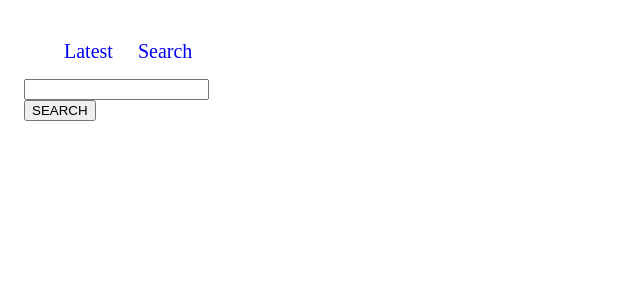
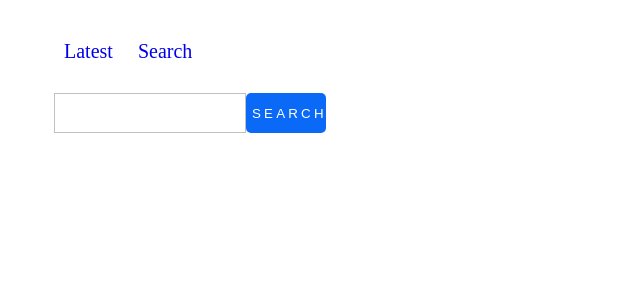
Before and after one commit to joshxcho/se-code-challenge, a React (Create React App) app: page /search in a window 1280 px wide. Shown: the top 300 px of the page, without its empty margins (0-640 px from the left). Built offline with nearby package versions, Linux system fonts and the light colour scheme.

Commit message:
Add css styling to SearchPage

```diff
--- /dev/null
+++ b/src/SearchPage/SearchPage.css
@@ -0,0 +1,34 @@
+.search-container {
+  display: flex;
+  flex-direction: row;
+  margin: 30px;
+}
+
+.searchInput {
+  padding: 5px;
+  height: 40px;
+  width: 12rem;
+  border-style: none;
+  font-size: 16px;
+  border: 1px solid rgb(192, 192, 192);
+}
+
+.searchSubmit {
+  height: 40px;
+  width: 5rem;
+  border-radius: 5px;
+  color: #fff;
+  background-color: #0b69f7;
+  border: none;
+  letter-spacing: 0.2rem;
+  transition: 0.3s opacity ease;
+  cursor: pointer;
+}
+
+.searchSubmit:hover {
+  opacity: 0.9;
+}
+
+.searchImage {
+  margin: 20px;
+}
--- a/src/SearchPage/SearchPage.js
+++ b/src/SearchPage/SearchPage.js
@@ -1,5 +1,7 @@
 import React, { Component } from 'react'
 import axios from 'axios';
+
+import './SearchPage.css'
 
 import NavBar from '../NavBar/NavBar'
 import Search from '../Search/Search'
@@ -30,12 +32,14 @@ export default class SearchPage extends Component {
   render() {
     const {searchValue, searchedComic, isSearched} = this.state
     return (
-      <div>
+      <div className="search-page">
         <NavBar />
+        <div className="search-container">
         <Search placeholderText="" searchValue={searchValue} updateSearchValue={this.updateSearchValue} />
-        <Button handleClick={this.fetchSearchResult} value="SEARCH" />
+        <Button className="searchSubmit" handleClick={this.fetchSearchResult} value="SEARCH" />
+        </div>
         {isSearched &&
-        <DisplayComic className="searchImage" image={searchedComic.img} alt={searchedComic.title} title={searchedComic.alt}/>
+        <DisplayComic value="searchImage" image={searchedComic.img} alt={searchedComic.title} title={searchedComic.alt}/>
         }
       </div>
     )
```
